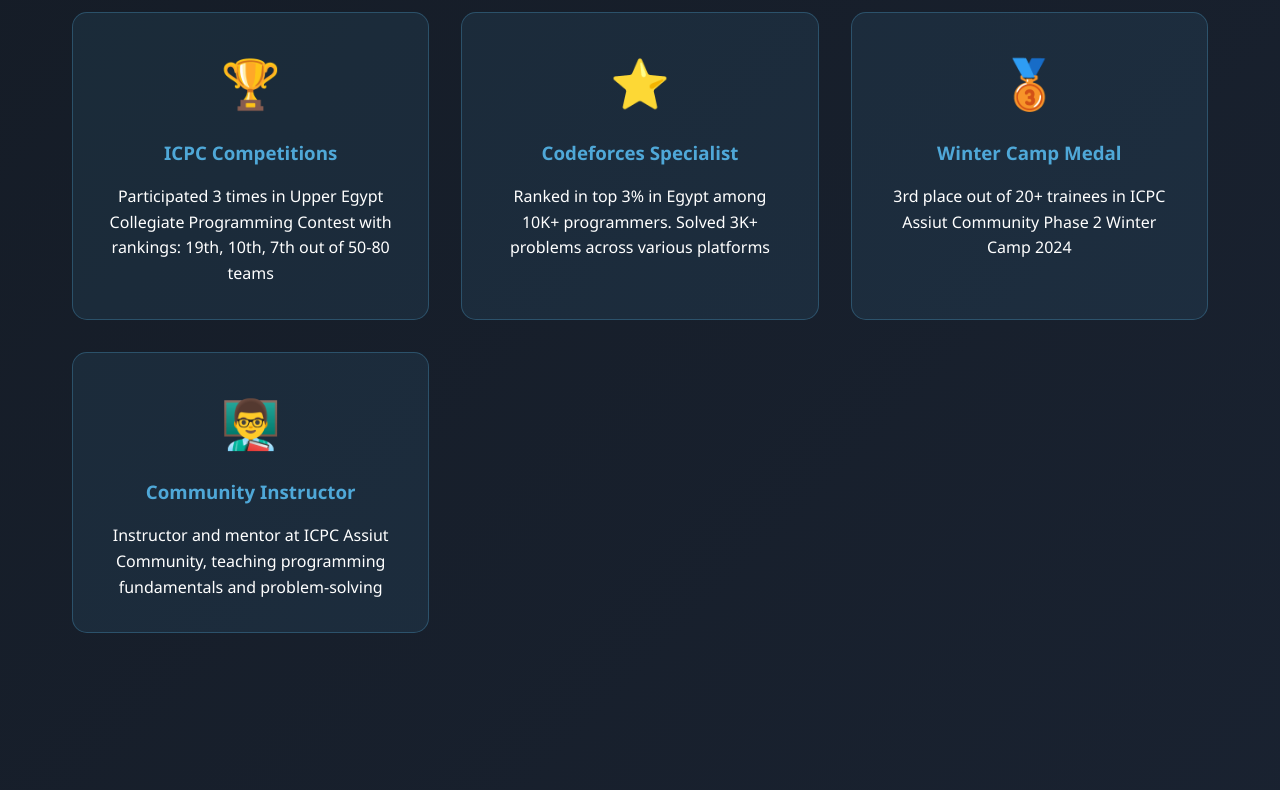
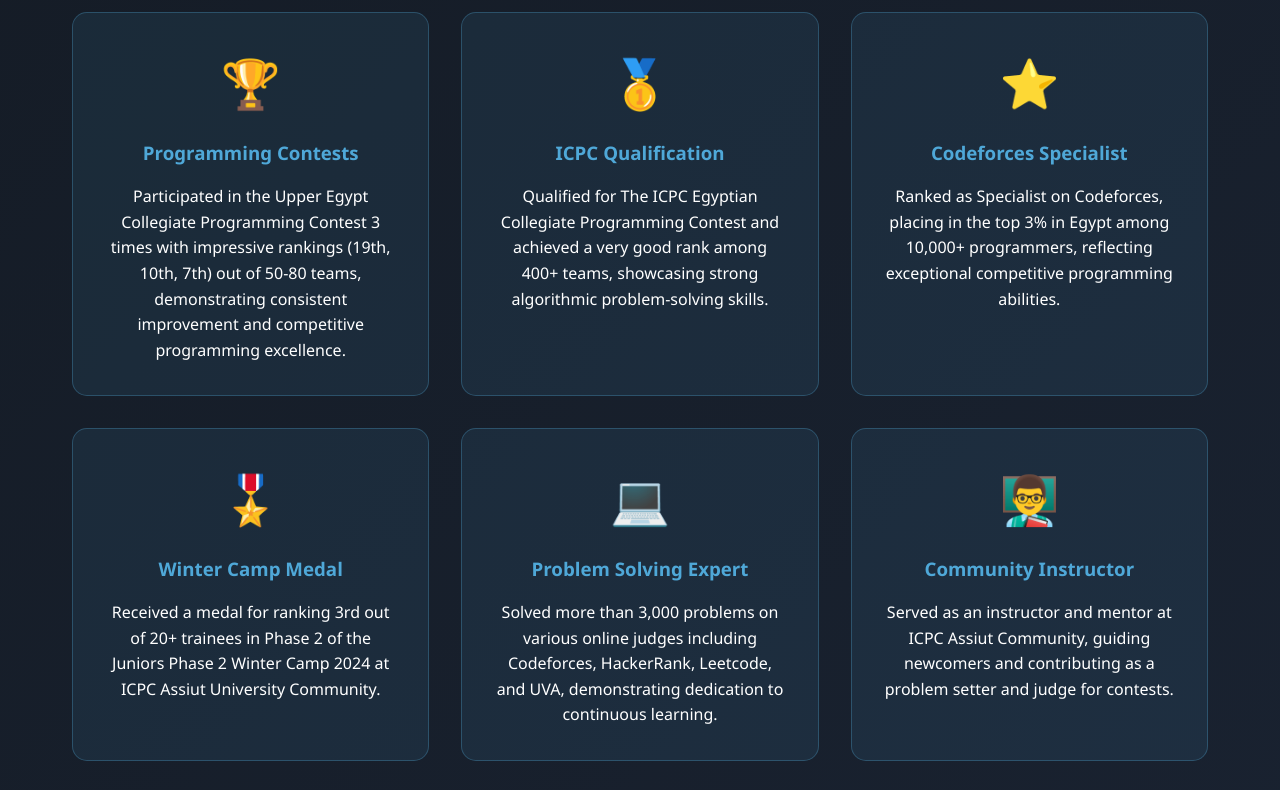
Before and after one commit to AZIZ20035/aziz20035.github.io, a plain HTML site: page index.html in a window 1280 px wide. Shown: the part 3200-3990 px from the top of the page. Drawn offline with Linux system fonts and the light colour scheme.

Commit message:
Edit Achievements

```diff
--- a/index.html
+++ b/index.html
@@ -606,26 +606,38 @@
         <div class="achievements-grid">
             <div class="achievement-card">
                 <div class="achievement-icon">🏆</div>
-                <h3>ICPC Competitions</h3>
-                <p>Participated 3 times in Upper Egypt Collegiate Programming Contest with rankings: 19th, 10th, 7th out of 50-80 teams</p>
+                <h3>Programming Contests</h3>
+                <p>Participated in the Upper Egypt Collegiate Programming Contest 3 times with impressive rankings (19th, 10th, 7th) out of 50-80 teams, demonstrating consistent improvement and competitive programming excellence.</p>
+            </div>
+
+            <div class="achievement-card">
+                <div class="achievement-icon">🥇</div>
+                <h3>ICPC Qualification</h3>
+                <p>Qualified for The ICPC Egyptian Collegiate Programming Contest and achieved a very good rank among 400+ teams, showcasing strong algorithmic problem-solving skills.</p>
             </div>
 
             <div class="achievement-card">
                 <div class="achievement-icon">⭐</div>
                 <h3>Codeforces Specialist</h3>
-                <p>Ranked in top 3% in Egypt among 10K+ programmers. Solved 3K+ problems across various platforms</p>
+                <p>Ranked as Specialist on Codeforces, placing in the top 3% in Egypt among 10,000+ programmers, reflecting exceptional competitive programming abilities.</p>
             </div>
 
             <div class="achievement-card">
-                <div class="achievement-icon">🥉</div>
+                <div class="achievement-icon">🎖️</div>
                 <h3>Winter Camp Medal</h3>
-                <p>3rd place out of 20+ trainees in ICPC Assiut Community Phase 2 Winter Camp 2024</p>
+                <p>Received a medal for ranking 3rd out of 20+ trainees in Phase 2 of the Juniors Phase 2 Winter Camp 2024 at ICPC Assiut University Community.</p>
+            </div>
+
+            <div class="achievement-card">
+                <div class="achievement-icon">💻</div>
+                <h3>Problem Solving Expert</h3>
+                <p>Solved more than 3,000 problems on various online judges including Codeforces, HackerRank, Leetcode, and UVA, demonstrating dedication to continuous learning.</p>
             </div>
 
             <div class="achievement-card">
                 <div class="achievement-icon">👨‍🏫</div>
                 <h3>Community Instructor</h3>
-                <p>Instructor and mentor at ICPC Assiut Community, teaching programming fundamentals and problem-solving</p>
+                <p>Served as an instructor and mentor at ICPC Assiut Community, guiding newcomers and contributing as a problem setter and judge for contests.</p>
             </div>
         </div>
     </section>
```
